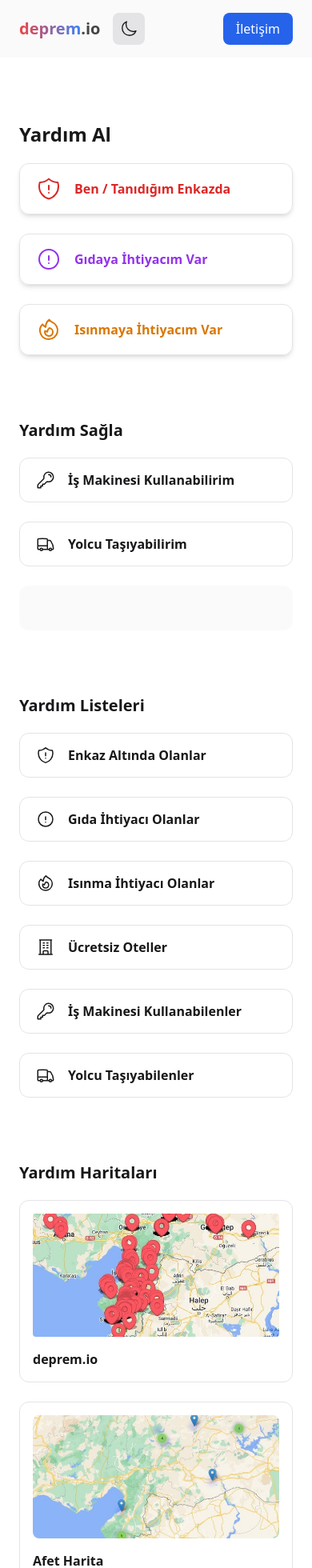
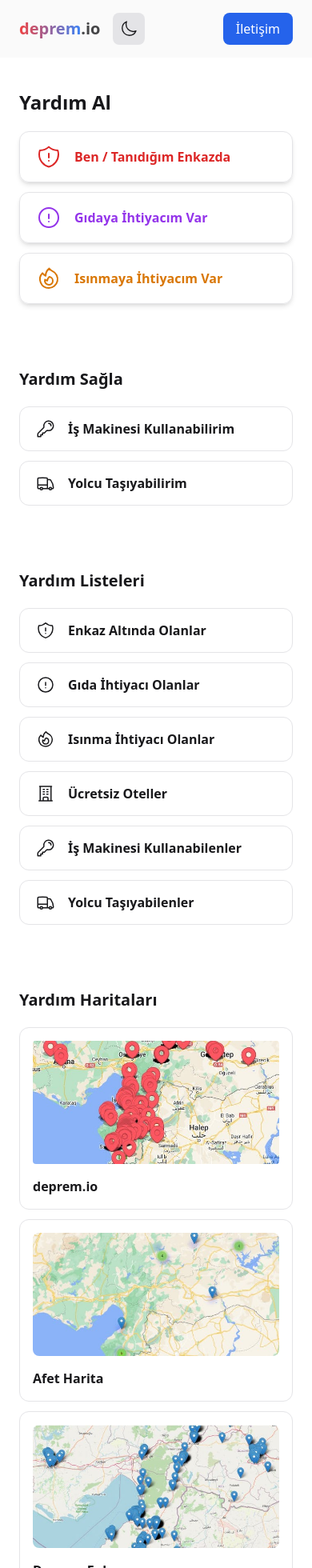
Before and after one commit to acikyazilimagi/deprem-io, a Next.js app: page / in a window 390 px wide. Shown: the top 1960 px of the page at 80% size. Built offline with nearby package versions, Linux system fonts and the light colour scheme.

Commit message:
fix style

```diff
--- a/components/header.tsx
+++ b/components/header.tsx
@@ -4,7 +4,7 @@ import Logo from "@/components/logo";
 
 export default function Header() {
   return (
-    <header className="mb-20 flex items-center gap-4 bg-zinc-50 px-6 py-4 dark:bg-zinc-800">
+    <header className="mb-10 flex items-center gap-4 bg-zinc-50 px-6 py-4 dark:bg-zinc-800 sm:mb-20">
       <Logo />
 
       <ThemeButton />
--- a/components/primary-button.tsx
+++ b/components/primary-button.tsx
@@ -32,7 +32,7 @@ export default function PrimaryButton({
 export function PrimaryButtonEmpty() {
   return (
     <span
-      className="inline-flex h-14 grow rounded-xl bg-zinc-50
+      className="hidden sm:inline-flex h-14 grow rounded-xl bg-zinc-50
         dark:bg-zinc-800"
     />
   );
--- a/components/yardim-al.tsx
+++ b/components/yardim-al.tsx
@@ -8,7 +8,7 @@ export default function YardimAl({}: YardimAlProps) {
     <section>
       <h2 className="mb-5">Yardım Al</h2>
 
-      <div className="grid gap-6 sm:grid-cols-3">
+      <div className="grid gap-3 sm:grid-cols-3 sm:gap-6">
         <PrimaryButton
           href="/yardim-istek-enkaz"
           className="h-16 text-red-600 shadow-md"
--- a/components/yardim-haritalari.tsx
+++ b/components/yardim-haritalari.tsx
@@ -8,7 +8,7 @@ export default function YardimHaritalari({}: YardimHaritalariProps) {
     <section className="mt-20">
       <h3 className="mb-5">Yardım Haritaları</h3>
 
-      <div className="grid gap-6 sm:grid-cols-3">
+      <div className="grid gap-3 sm:grid-cols-3 sm:gap-6">
         <YardimHaritalariButton href="/yardim-map-enkaz">
           <Image
             src="/map-deprem-io.jpg"
@@ -21,10 +21,7 @@ export default function YardimHaritalari({}: YardimHaritalariProps) {
           <b>deprem.io</b>
         </YardimHaritalariButton>
 
-        <YardimHaritalariButton
-          href="https://afetharita.com/"
-          target="_blank"
-        >
+        <YardimHaritalariButton href="https://afetharita.com/" target="_blank">
           <Image
             src="/map-afet-harita.jpg"
             alt=""
@@ -36,10 +33,7 @@ export default function YardimHaritalari({}: YardimHaritalariProps) {
           <b>Afet Harita</b>
         </YardimHaritalariButton>
 
-        <YardimHaritalariButton
-          href="https://depremenkaz.xyz/"
-          target="_blank"
-        >
+        <YardimHaritalariButton href="https://depremenkaz.xyz/" target="_blank">
           <Image
             src="/map-deprem-enkaz.jpg"
             alt=""
--- a/components/yardim-listeleri.tsx
+++ b/components/yardim-listeleri.tsx
@@ -8,7 +8,7 @@ export default function YardimListeleri({}: YardimListeleriProps) {
     <section className="mt-20">
       <h3 className="mb-5">Yardım Listeleri</h3>
 
-      <div className="grid gap-6 sm:grid-cols-3">
+      <div className="grid gap-3 sm:grid-cols-3 sm:gap-6">
         <PrimaryButton href="/yardim-list-enkaz">
           <Icon icon={Icons.Alert} />
           <span>Enkaz Altında Olanlar</span>
--- a/components/yardim-sagla.tsx
+++ b/components/yardim-sagla.tsx
@@ -8,7 +8,7 @@ export default function YardimSagla({}: YardimSaglaProps) {
     <section className="mt-20">
       <h3 className="mb-5">Yardım Sağla</h3>
 
-      <div className="grid gap-6 sm:grid-cols-3">
+      <div className="grid gap-3 sm:grid-cols-3 sm:gap-6">
         <PrimaryButton href="/yardim-et-ismak">
           <Icon icon={Icons.Key} />
           <span>İş Makinesi Kullanabilirim</span>
```
